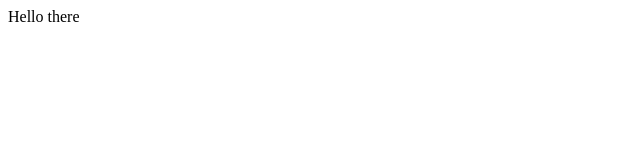
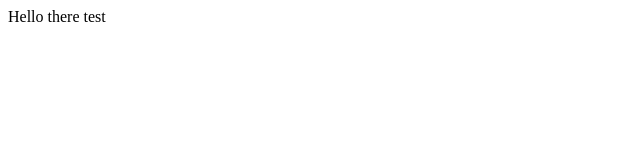
Before and after one commit to BunColak/cool-store, a Nuxt app: page / in a window 1280 px wide. Shown: the top 160 px of the page, without its empty margins (0-640 px from the left). Built offline with nearby package versions, Linux system fonts and the light colour scheme.

Commit message:
test commit

```diff
--- a/pages/index.vue
+++ b/pages/index.vue
@@ -1,5 +1,5 @@
 <template>
     <div>
-        Hello there
+        Hello there test
     </div>
 </template>
```
